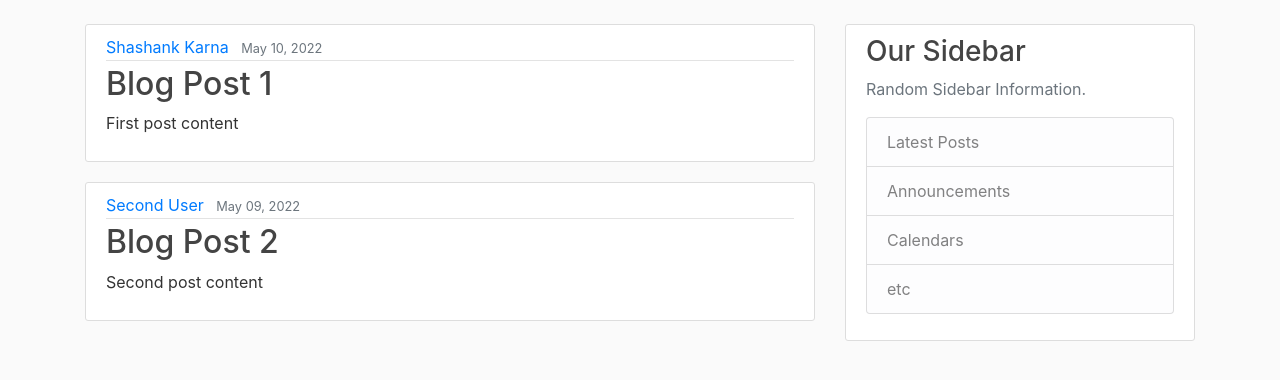
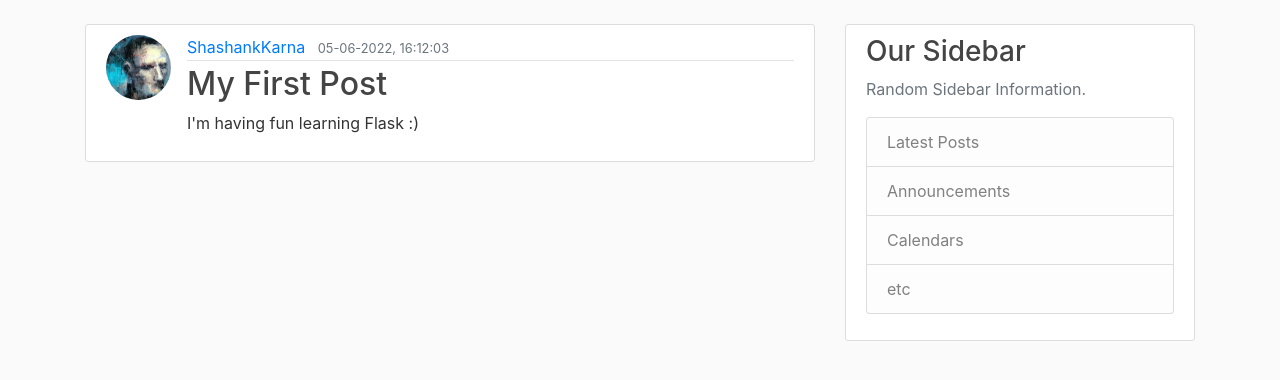
Before and after one commit to Shashank-Karna/FlaskBlog, a Flask app: page / in a window 1280 px wide. Shown: the part 56-436 px from the top of the page. Run offline with Flask 2, Linux system fonts and the light colour scheme; data comes from the database, SQL or seed files in the repository; both versions use the stored data as it was after the commit; some libraries are stand-ins or nearby versions.

Commit message:
Updated Home Page

```diff
--- a/flaskblog/routes.py
+++ b/flaskblog/routes.py
@@ -4,30 +4,17 @@ import os
 from PIL import Image
 from click import password_option
 from flask import render_template, url_for, flash, redirect, request
+from matplotlib.pyplot import title
 from flaskblog.forms import RegistrationForm, LoginForm, UpdateAccountForm, PostForm
 from flaskblog import app, db, bcrypt
 from flaskblog.models import User, Post
 from flask_login import login_user, current_user, logout_user, login_required
 
-posts = [
-    {
-        "author": "Shashank Karna",
-        "title": "Blog Post 1",
-        "content": "First post content",
-        "date_posted": "May 10, 2022",
-    },
-    {
-        "author": "Second User",
-        "title": "Blog Post 2",
-        "content": "Second post content",
-        "date_posted": "May 09, 2022",
-    },
-]
-
 
 @app.route("/")
 @app.route("/home")
 def home():
+    posts = Post.query.all()
     return render_template("home.html", posts=posts)
 
 
@@ -117,6 +104,11 @@ def account():
 def new_post():
     form = PostForm()
     if form.validate_on_submit():
+        post = Post(
+            title=form.title.data, content=form.content.data, author=current_user
+        )
+        db.session.add(post)
+        db.session.commit()
         flash("Your post has been created!", "success")
         return redirect(url_for("home"))
     return render_template("create_post.html", title="New Post", form=form)
--- a/flaskblog/templates/home.html
+++ b/flaskblog/templates/home.html
@@ -4,10 +4,11 @@
 
 {% for post in posts %}
 <article class="media content-section">
+    <img class="rounded-circle article-img" src="{{ url_for('static', filename='profile_pics/' + post.author.image_file) }}">
     <div class="media-body">
         <div class="article-metadata">
-            <a class="mr-2" href="#">{{ post.author }}</a>
-            <small class="text-muted">{{ post.date_posted }}</small>
+            <a class="mr-2" href="#">{{ post.author.username }}</a>
+            <small class="text-muted">{{ post.date_posted.strftime('%d-%m-%Y, %H:%M:%S') }}</small>
         </div>
         <h2><a class="article-title" href="#">{{ post.title }}</a></h2>
         <p class="article-content">{{ post.content }}</p>
```
Also changed, not shown: flaskblog/site.db.
